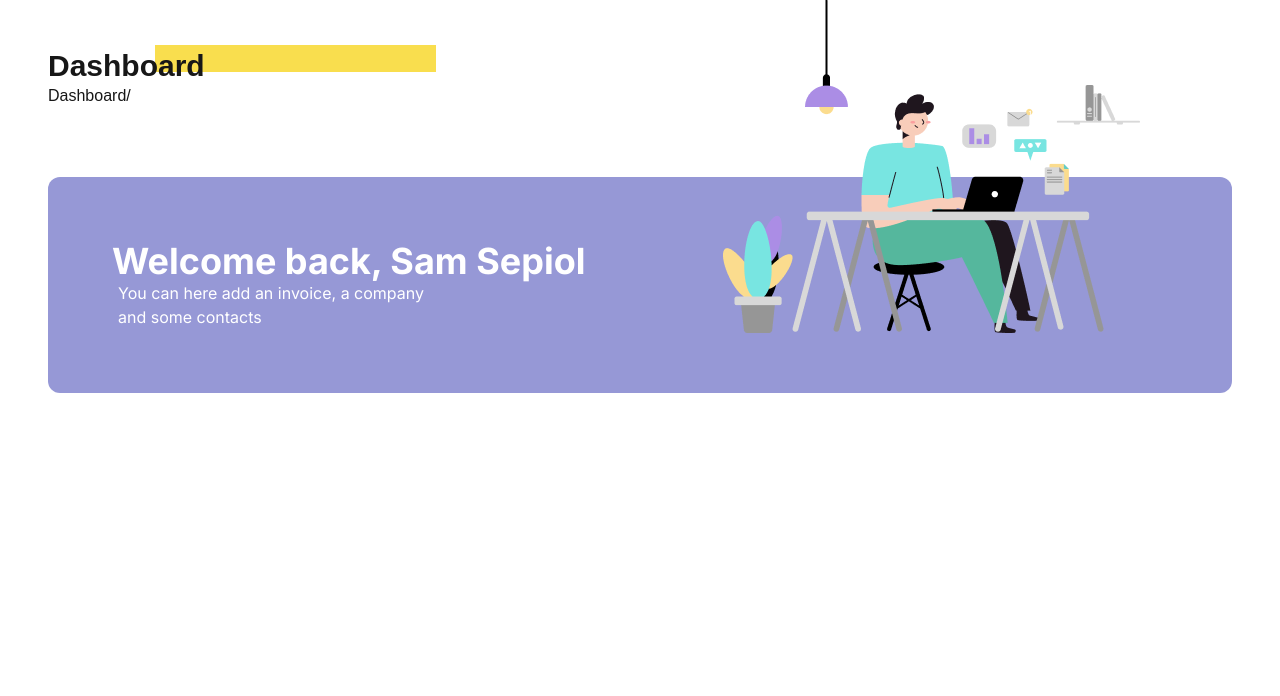
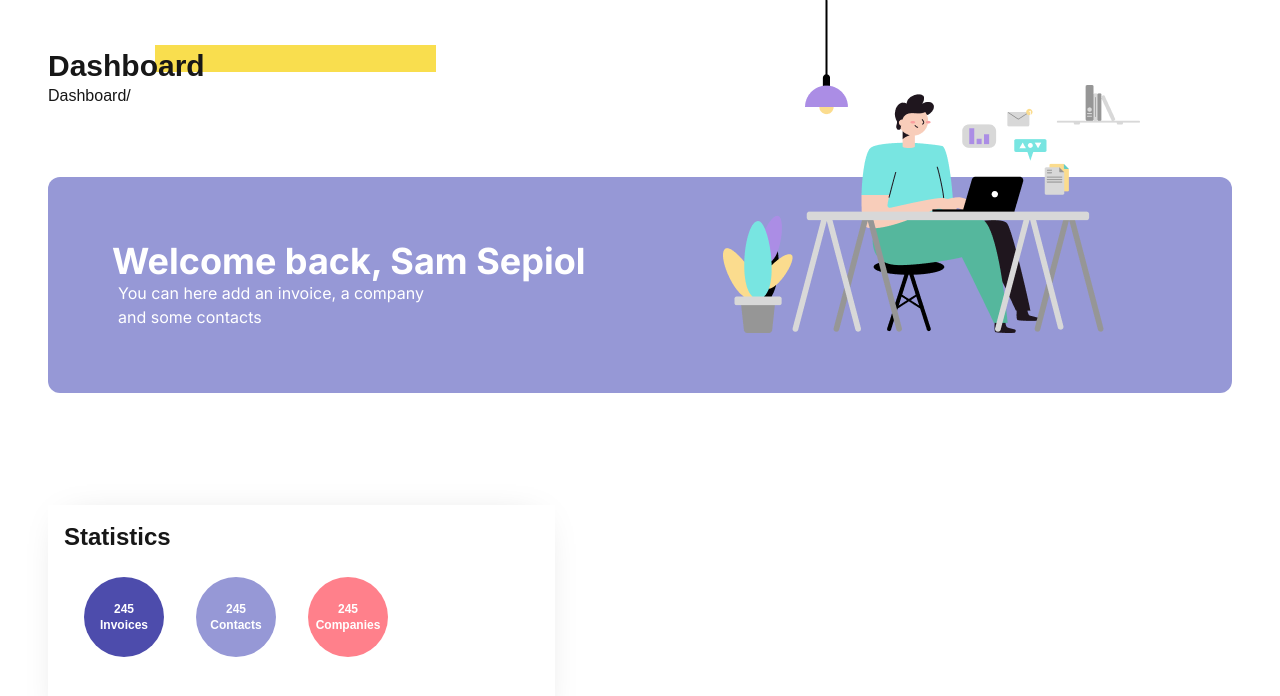
Before and after one commit to sam-sepiol1/cogip-client, a Next.js app: page /dashboard in a window 1280 px wide. Shown: the top 696 px of the page. Built offline with nearby package versions, Linux system fonts and the light colour scheme.

Commit message:
FRONT : Add bigger circles bacjground for stats

```diff
--- a/app/components/Dashboard_stats.tsx
+++ b/app/components/Dashboard_stats.tsx
@@ -10,20 +10,20 @@ export default function Daashboard_stats() {
 			<h3 className='text-2xl font-bold mb-6'>Statistics</h3>
 			<ul className='flex flex-row gap-8 px-5'>
 				<li>
-					<div className='size-[70px] flex flex-col items-center justify-center text-white bg-[#4D4CAC] rounded-full'>
+					<div className='size-[80px] flex flex-col items-center justify-center text-white bg-[#4D4CAC] rounded-full'>
 						<span className='font-black text-xs'>{dataTest.nbInvoices}</span>
 						<span className='font-black text-xs'>Invoices</span>
 					</div>
 				</li>
 				<li>
-					<div className='size-[70px] flex flex-col items-center justify-center text-white bg-[#9698D6] rounded-full'>
+					<div className='size-[80px] flex flex-col items-center justify-center text-white bg-[#9698D6] rounded-full'>
 						<span className='font-black text-xs'>{dataTest.nbContacts}</span>
 						<span className='font-black text-xs'>Contacts</span>
 					</div>
 				</li>
 
 				<li>
-					<div className='size-[70px] flex flex-col items-center justify-center text-white bg-[#FF808B] rounded-full'>
+					<div className='size-[80px] flex flex-col items-center justify-center text-white bg-[#FF808B] rounded-full'>
 						<span className='font-black text-xs'>{dataTest.nbCompanies}</span>
 						<span className='font-black text-xs'>Companies</span>
 					</div>
--- a/app/dashboard/page.tsx
+++ b/app/dashboard/page.tsx
@@ -1,9 +1,11 @@
 import Dashboard_header from "../components/Dashboard_header";
+import Dashboard_stats from "../components/Dashboard_stats";
 
 export default function Dashboard() {
     return (
         <main>
             <Dashboard_header />
+            <Dashboard_stats />
         </main>
     );
 }
```
